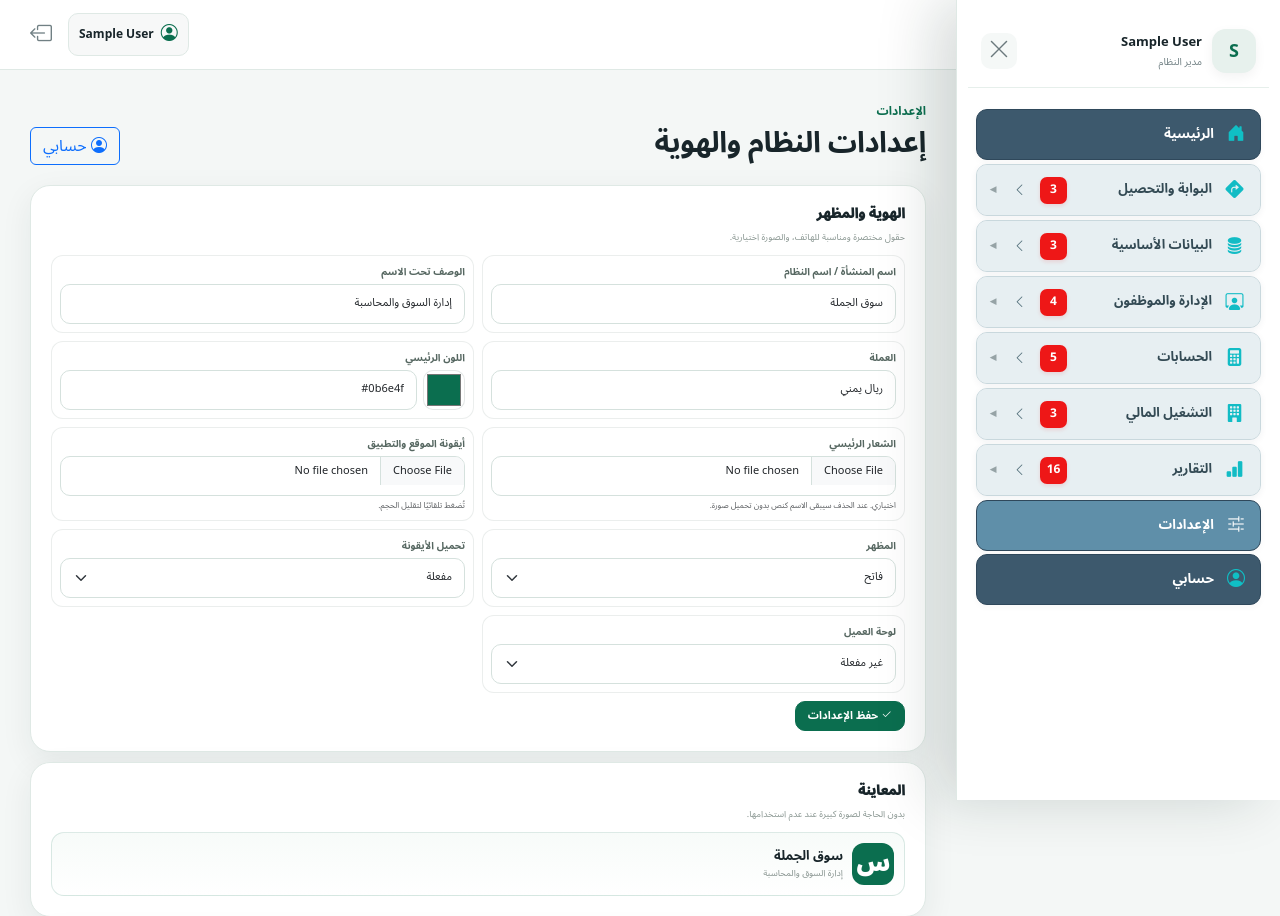
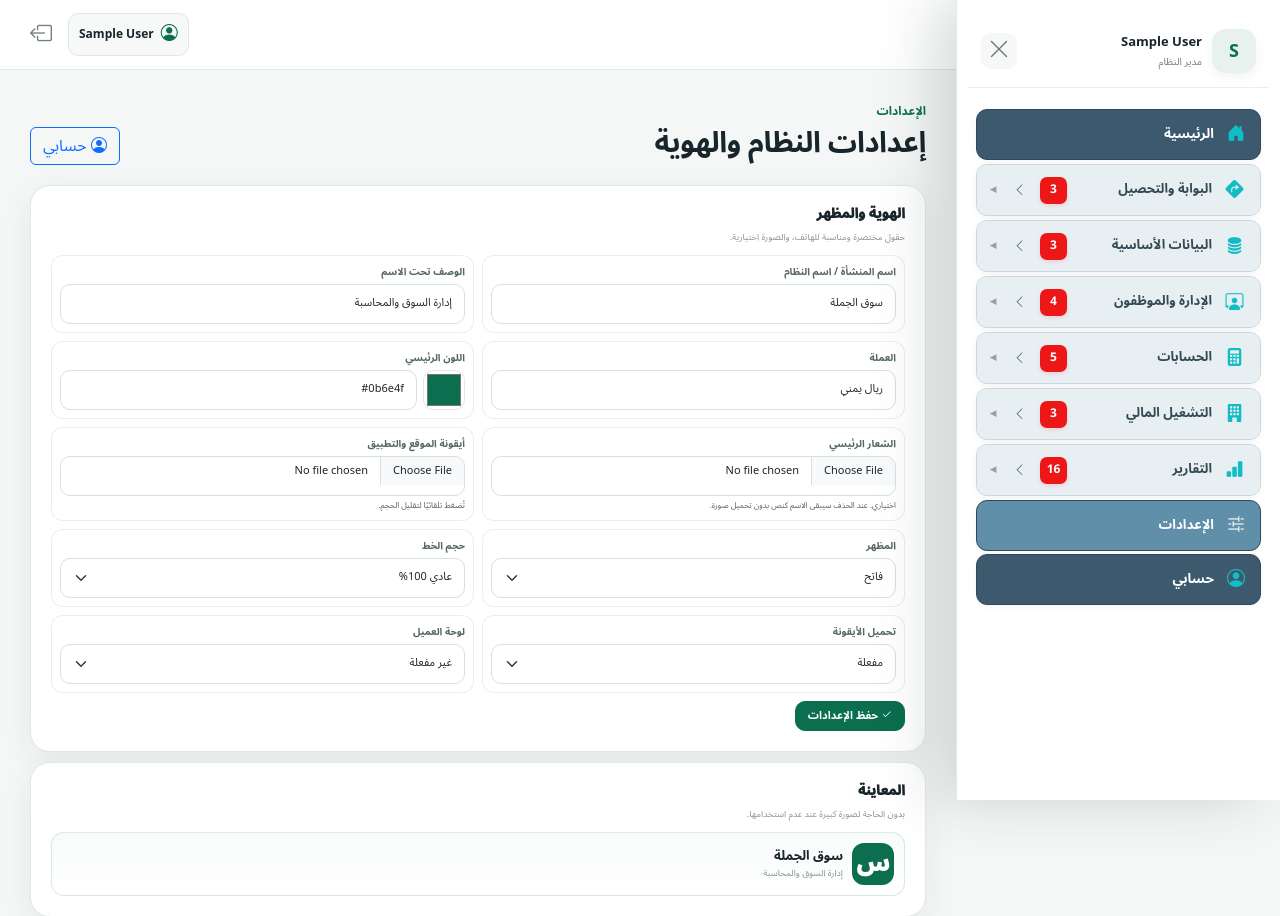
Before and after one commit to zydan25/kareem, a Flask app: page /settings in a window 1280 px wide. Shown: the top 916 px of the page. Run offline with Flask 3, Linux system fonts and the light colour scheme; a user stored in the database is signed in; tables that the repository leaves empty hold one stand-in row (values such as "Sample post").

Commit message:
إضافة اختيار حجم الخط إلى الإعدادات

```diff
--- a/app/templates/settings/index.html
+++ b/app/templates/settings/index.html
@@ -84,6 +84,7 @@
         <div class="setting-field"><label>الشعار الرئيسي</label><input type="file" name="brand_logo" class="form-control" accept="image/png,image/jpeg,image/webp"><small class="text-muted d-block mt-1" style="font-size:8px">اختياري. عند الحذف سيبقى الاسم كنص بدون تحميل صورة.</small></div>
         <div class="setting-field"><label>أيقونة الموقع والتطبيق</label><input type="file" name="brand_icon" class="form-control" accept="image/png,image/jpeg,image/webp"><small class="text-muted d-block mt-1" style="font-size:8px">تُضغط تلقائيًا لتقليل الحجم.</small></div>
         <div class="setting-field"><label>المظهر</label><select name="setting_ui_theme" class="form-select">{% set theme=settings|selectattr('key','equalto','ui_theme')|map(attribute='value')|first %}<option value="light" {% if theme!='dark' %}selected{% endif %}>فاتح</option><option value="dark" {% if theme=='dark' %}selected{% endif %}>داكن</option></select></div>
+        <div class="setting-field"><label>حجم الخط</label>{% set font_size=settings|selectattr('key','equalto','font_size')|map(attribute='value')|first %}<select name="setting_font_size" class="form-select"><option value="100" {% if font_size in [none,'100'] %}selected{% endif %}>عادي 100%</option><option value="110" {% if font_size=='110' %}selected{% endif %}>كبير 110%</option><option value="120" {% if font_size=='120' %}selected{% endif %}>أكبر 120%</option><option value="130" {% if font_size=='130' %}selected{% endif %}>كبير جدًا 130%</option></select></div>
         <div class="setting-field"><label>تحميل الأيقونة</label><select name="setting_brand_icon_enabled" class="form-select"><option value="1" {% if brand_icon_enabled %}selected{% endif %}>مفعلة</option><option value="0" {% if not brand_icon_enabled %}selected{% endif %}>متوقفة</option></select></div>
         <div class="setting-field"><label>لوحة العميل</label><select name="setting_customer_portal" class="form-select">{% set portal=settings|selectattr('key','equalto','customer_portal')|map(attribute='value')|first %}<option value="1" {% if portal=='1' %}selected{% endif %}>مفعلة</option><option value="0" {% if portal!='1' %}selected{% endif %}>غير مفعلة</option></select></div>
       </div>
```
